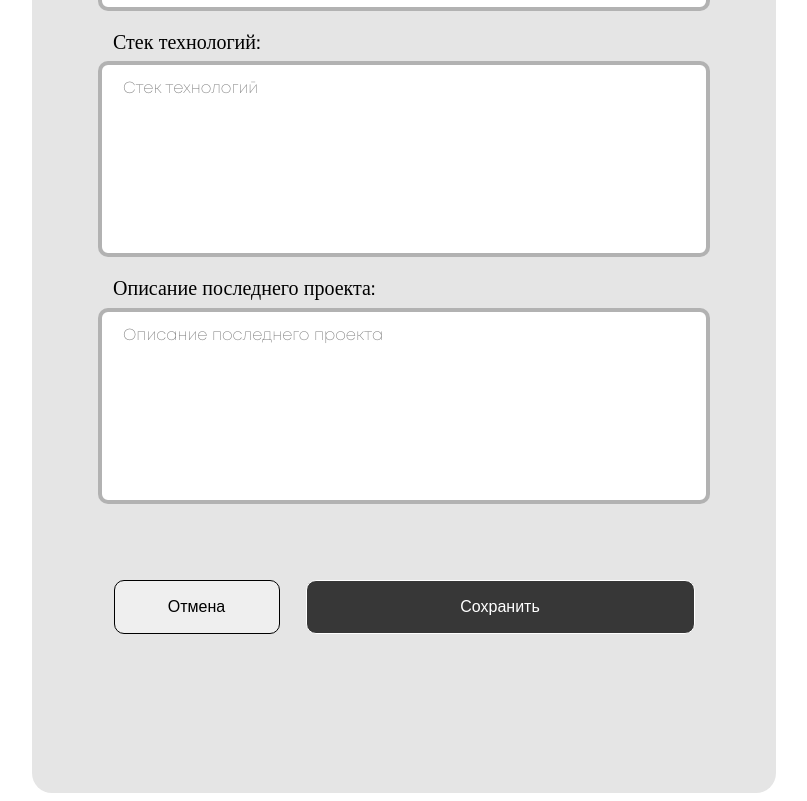
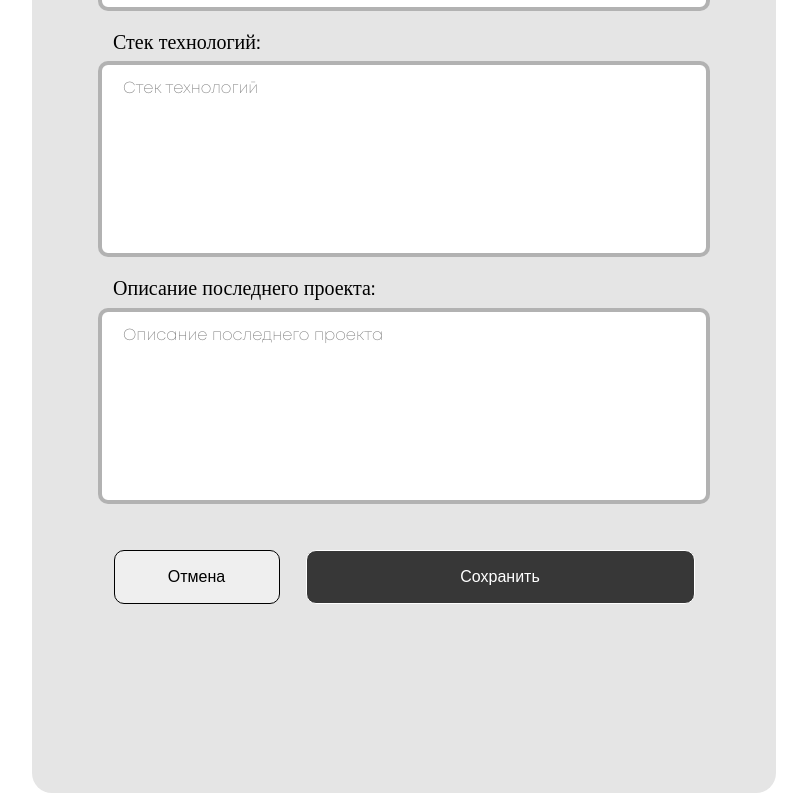
Before and after one commit to AndrewKhdot/React-Course, a React (Create React App) app in the folder reactcourse/: page / in a window 1280 px wide. Shown: the part 835-1636 px from the top of the page, without its empty margins (236-1043 px from the left). Built offline with nearby package versions, Linux system fonts and the light colour scheme.

Commit message:
form as fuctional component

```diff
--- a/reactcourse/src/components/Button.js
+++ b/reactcourse/src/components/Button.js
@@ -2,7 +2,7 @@ import React from 'react';
 
 const Button = (props) => {
       return(
-            <button type='button' id={'button' + props.name} onClick= {() => props.fAction(props.data, props.action, props.name)}>{props.descprition}</button>
+            <button type='button' id={'button' + props.name} onClick= {() => props.fAction(props.data, props.name)}>{props.descprition}</button>
       )
     }
 
--- a/reactcourse/src/components/Form.js
+++ b/reactcourse/src/components/Form.js
@@ -15,7 +15,6 @@ const Form = (props) => {
         about : '',
         steck : '',
         lastProject : ''},
-
         formElements : [
           {
             id: 1,
@@ -97,17 +96,12 @@ const Form = (props) => {
             isValid: 'valid'
           }
         ],
-
       userActions : {
-
       }
     }
   )
-
- /*    this.creatingElement = this.creatingElement.bind(this)
-    this.changeUser = this.changeUser.bind(this)
-    this.secondValidation = this.secondValidation.bind(this)
-    this.resetFunctions = this.resetFunctions.bind(this) */
+  let [validForm, setValid] = useState()
+  useEffect(() => changeStatus, [validForm])
 
       return(
         <form >
@@ -116,6 +110,15 @@ const Form = (props) => {
           <div className='buttons'>{state.formElements.filter(item => item.type === 'button').map(creatingElement)}</div>
         </form>
       )
+
+  function changeStatus() {
+        for (const key in state.userActions) {
+          if (Object.hasOwnProperty.call(state.userActions, key)) {
+            let elem = state.formElements.find(item => item.name === key)
+            state.userActions[key](elem.isValid)
+          }
+        }
+      }
   function  creatingElement(element) {
         switch (element.type) {
           case 'input':
@@ -123,13 +126,13 @@ const Form = (props) => {
           case 'textArea':
             return <TextArea key = {element.id}  name = {element.name} descprition = {element.descprition} changeState = {changeUser} resFunc = {resetFunctions} isValid = {element.isValid} message = {element.message}/>
           case 'button':
-            return <Button key = {element.id}  name = {element.name} descprition = {element.descprition} fAction = {secondValidation} action = {element.action}  data = {state.user}/>
+            return <Button key = {element.id}  name = {element.name} descprition = {element.descprition} fAction = {secondValidation}  data = {state.user}/>
           case 'date':
             return <Date key = {element.id}  changeState = {changeUser} isValid = {element.isValid} message = {element.message}/>
             default:
               return <div></div>
         }
-        function  secondValidation(user, func, name) {
+        function  secondValidation(user, name) {
           const defaultForm = [
             {
               id: 1,
@@ -212,49 +215,49 @@ const Form = (props) => {
             }
           ]
           if(name === 'save'){
-            console.log(state)
-            state.formElements[0].isValid = 'notValid'
-            console.log(state.formElements[0])
-            state.formElements[0].message = 'hi'
-            /* let startForm = formElements;
-            for (const key in user) {
+            let startState = state;
+            for (const key in state.user) {
               if (Object.hasOwnProperty.call(user, key)) {
                 if(user[key] === '') {
-                  let index = startForm.indexOf(startForm.find(item => item.name === key))
-                  startForm[index].isValid = 'notValid';
-                  startForm[index].message = 'Поле должно быть заполнено';
-                  formElements = startForm
+                  let index = startState.formElements.indexOf(startState.formElements.find(item => item.name === key))
+                  startState.formElements[index].isValid = 'notValid';
+                  startState.formElements[index].message = 'Поле должно быть заполнено';
+                  setStates(startState)
                 }
                 else {
                   switch (key) {
                     case 'phone':
                       if(user[key].length < 14) {
-                        let index = startForm.indexOf(startForm.find(item => item.name === key))
-                        startForm[index].isValid = 'notValid';
-                        startForm[index].message = 'Номер телефона должен составлять 9 цифр'
-                        formElements = startForm
+                        let index = startState.formElements.indexOf(startState.formElements.find(item => item.name === key))
+                        startState.formElements[index].isValid = 'notValid';
+                        startState.formElements[index].message = 'Номер телефона должен составлять 9 цифр';
+                        setStates(startState)
                       }
                       else {
-                        let index = startForm.indexOf(startForm.find(item => item.name === key))
-                        startForm[index].isValid = 'valid';
-                        startForm[index].message = ''
-                        formElements = startForm
+                        let index = startState.formElements.indexOf(startState.formElements.find(item => item.name === key))
+                        startState.formElements[index].isValid = 'valid';
+                        startState.formElements[index].message = '';
+                        setStates(startState)
                       }
                       break;
 
                     default:
-                      let index = startForm.indexOf(startForm.find(item => item.name === key))
-                      startForm[index].isValid = 'valid';
-                      startForm[index].message = ''
-                      formElements = startForm
+                      let index = startState.formElements.indexOf(startState.formElements.find(item => item.name === key))
+                      startState.formElements[index].isValid = 'valid';
+                      startState.formElements[index].message = '';
+                      setStates(startState)
                       break;
                   }
                 }
               }
             }
-            if(formElements.find(item => item.isValid === 'notValid') === undefined) {
-                func(user)
-            } */
+            if(state.formElements.find(item => item.isValid === 'notValid') === undefined) {
+                setValid(true)
+                props.submit(state.user)
+            }
+            else {
+              setValid(false)
+            }
           }
           else {
             state.formElements = defaultForm
@@ -264,8 +267,9 @@ const Form = (props) => {
         }
     }
 
-  function  changeUser (field, value) {
+  function  changeUser (field, value, action) {
       let lastState = state;
+      lastState.userActions[field] = action;
       lastState.user[field] = value;
       setStates(lastState)
     }
--- a/reactcourse/src/components/Text.js
+++ b/reactcourse/src/components/Text.js
@@ -3,13 +3,22 @@ import React, { useEffect, useState } from 'react';
 const Text = (props) => {
   let [state, setStates] = useState(['',''])
   let validation = inputValidation(props.name)
-  useEffect(() => {props.changeState(props.name, state[0])}, [state])
+  let [status, setStatus] = useState(['valid',''])
+  let statusAction = function componentActions(status) {
+    if(status === 'valid') {
+      setStatus(['valid', ''])
+    }
+    else {
+      setStatus(['notValid', 'Поле должно быть заполнено'])
+    }
+  }
+  useEffect(() => {props.changeState(props.name, state[0], statusAction)}, [state])
       return(
         <>
             <label htmlFor={'input' + props.name}>{props.descprition + ':'}</label>
-            <input className={props.isValid} placeholder={props.descprition} id={'input' + props.name} onBlur = {() => setStates([state[0], ''])} value = {state[0]}  onChange = {(e) =>validation(e.target.value, setStates)}></input>
+            <input className={status[0]} placeholder={props.descprition} id={'input' + props.name} onBlur = {() => setStates([state[0], ''])} value = {state[0]}  onChange = {(e) =>validation(e.target.value, setStates)}></input>
             <div>{state[1]}</div>
-            <div>{props.message}</div>
+            <div>{status[1]}</div>
         </>
       )
     function inputValidation(target) {
@@ -102,6 +111,7 @@ const Text = (props) => {
 
 
 
+
   function blurEvent() {
 
   }
--- a/reactcourse/src/components/TextArea.js
+++ b/reactcourse/src/components/TextArea.js
@@ -2,7 +2,16 @@ import React, { useEffect, useState } from 'react';
 
 const TextArea = (props) => {
   let [state, setStates] = useState(['',''])
-  useEffect(() => {props.changeState(props.name, state[0])}, [state, props.isValid])
+  let [status, setStatus] = useState(['valid',''])
+  let statusAction = function (status) {
+    if(status === 'valid') {
+      setStatus(['valid', 'hi'])
+    }
+    else {
+      setStatus(['notValid', 'hi'])
+    }
+  }
+  useEffect(() => {props.changeState(props.name, state[0], statusAction)}, [state])
       return(
         <>
             <label htmlFor={'input' + props.name}>{props.descprition + ':'}</label>
--- a/reactcourse/src/css/buttons.css
+++ b/reactcourse/src/css/buttons.css
@@ -9,7 +9,7 @@ form button {
 }
 
 .buttons {
-  margin-top: 56px;
+  margin-top: 26px;
 }
 
 #buttonsave {
```
